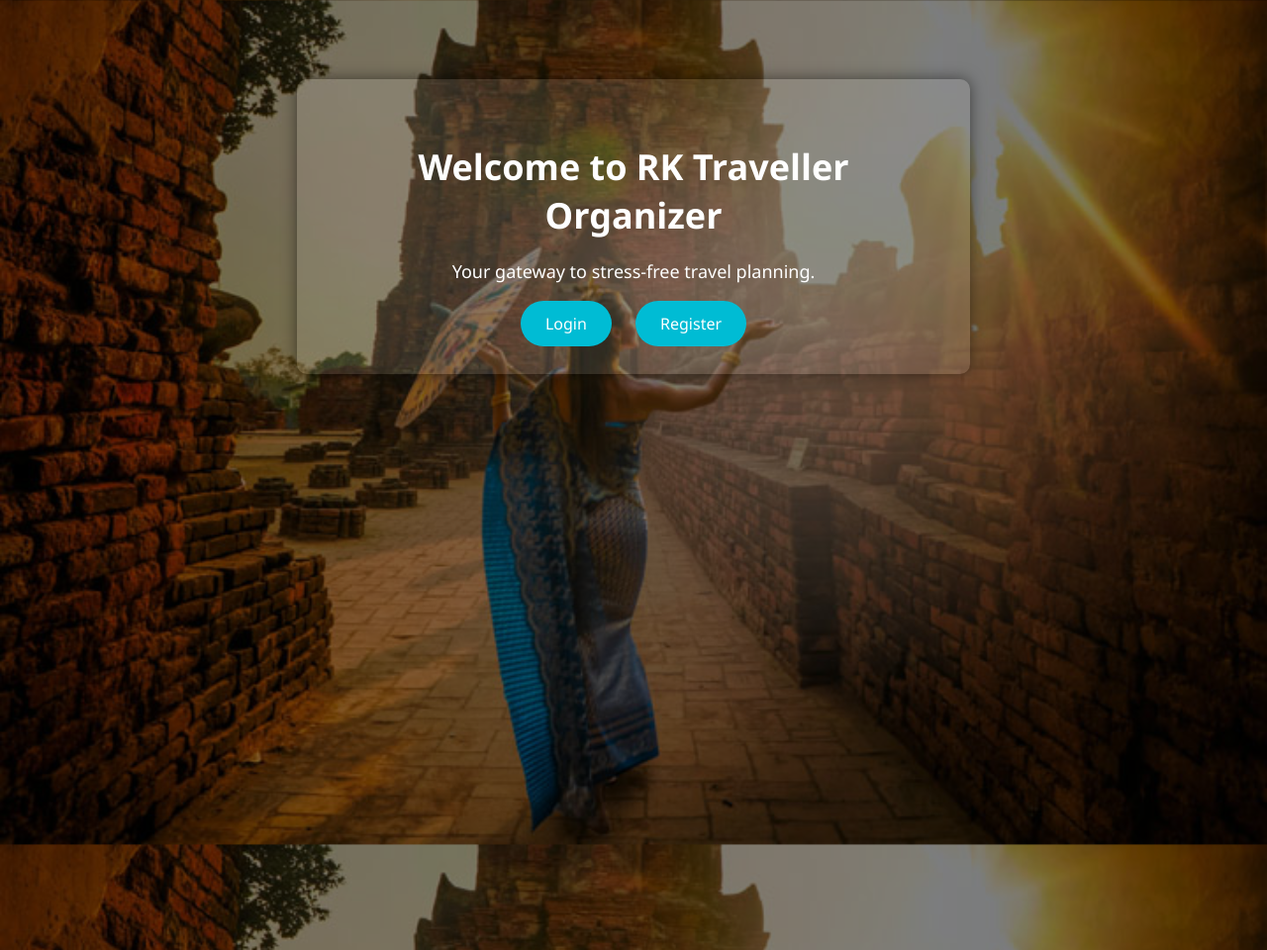
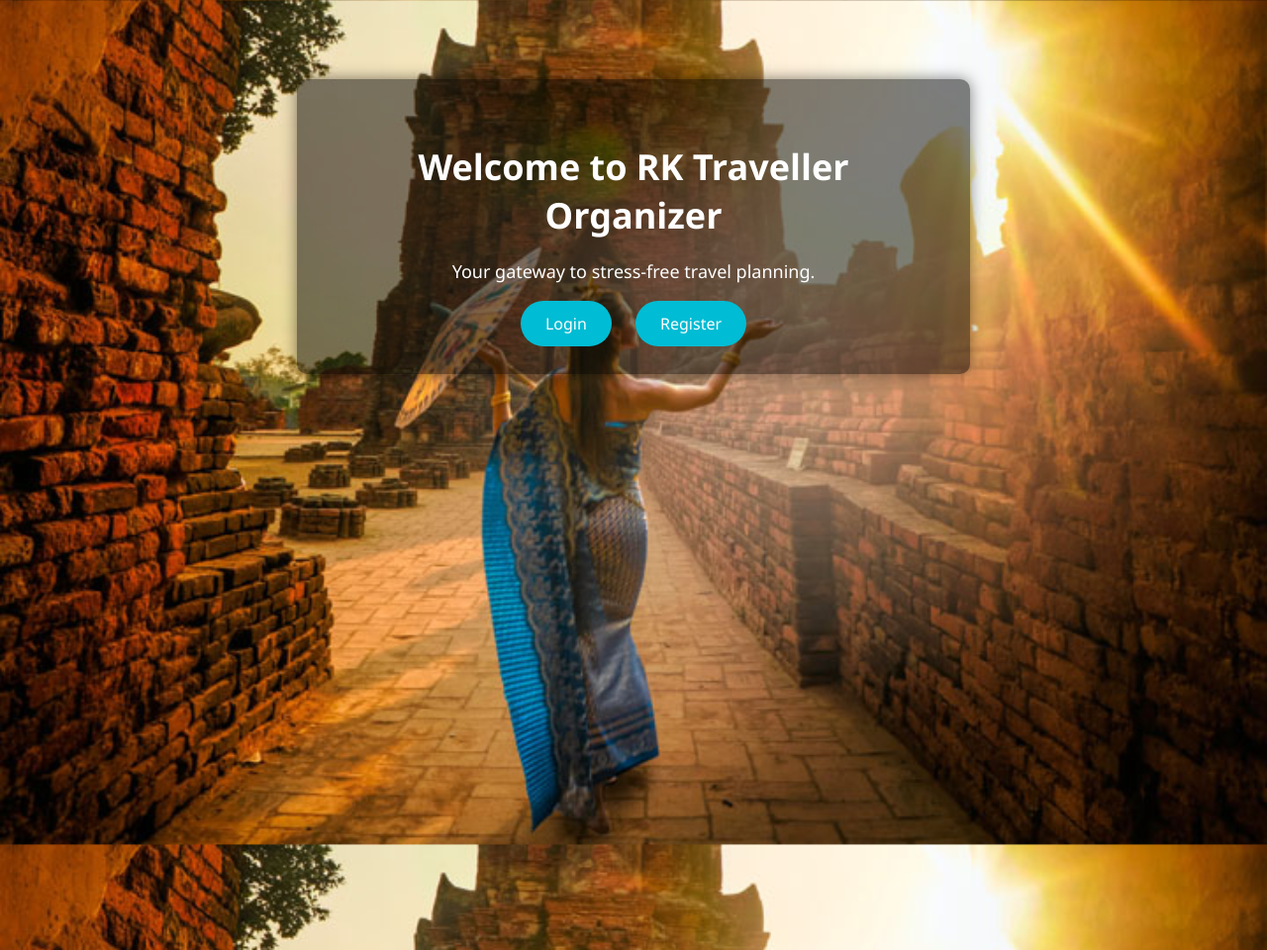
Before and after one commit to pahalwar01/traveller-organizer, a PHP site: page / in a window 1280 px wide. Shown: the whole page at 99% size. Run offline with PHP 8.4, Linux system fonts and the light colour scheme.

Commit message:
Update index.php

```diff
--- a/index.php
+++ b/index.php
@@ -19,7 +19,7 @@ session_start();
         }
 
         .overlay {
-            background: rgba(0, 0, 0, 0.5);
+            background: rgba(0, 0, 0, 0);
             padding: 80px 20px;
             min-height: 100vh;
             text-align: center;
@@ -28,7 +28,7 @@ session_start();
         .container {
             max-width: 600px;
             margin: auto;
-            background: rgba(255, 255, 255, 0.1);
+            background: rgba(0, 0, 0, 0.5);
             border-radius: 10px;
             padding: 40px;
             box-shadow: 0 0 15px rgba(0,0,0,0.5);
```
